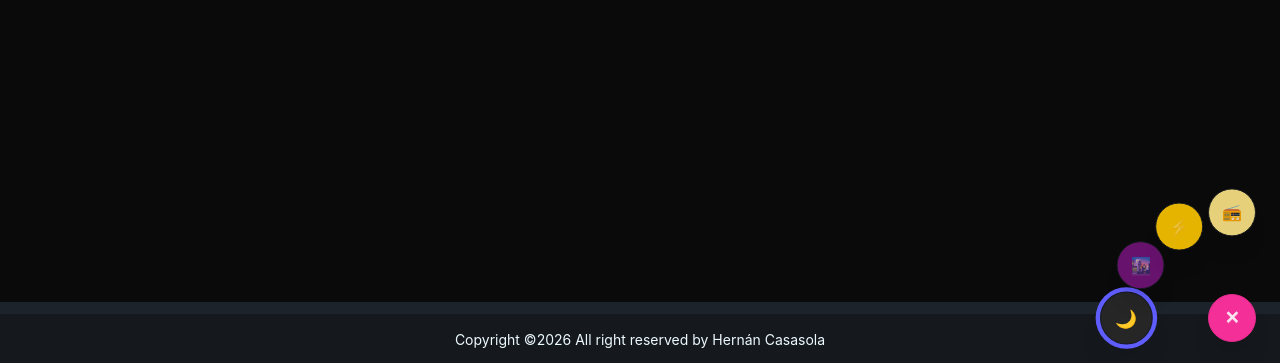
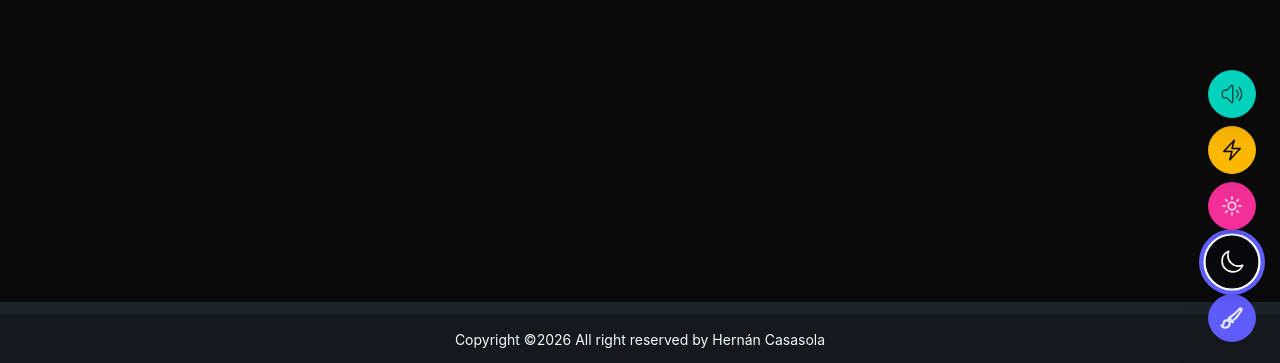
Before and after one commit to GuidoMaxier/music-app, a React (Vite) app: page / in a window 1280 px wide. Both pictures are taken after a click on the button 1232 px from the left and 752 px from the top of the page. Shown: the part 434-797 px from the top of the page. Built offline with nearby package versions, Linux system fonts and the light colour scheme; no server answers.

Commit message:
feat: use vertical speed dial with SVG icons for theme selector

```diff
--- a/src/components/ui/SpeedDialFAB.jsx
+++ b/src/components/ui/SpeedDialFAB.jsx
@@ -13,10 +13,46 @@
 import { useState, useEffect } from 'react'
 
 const THEMES = [
-  { name: 'dark', label: 'Dark', icon: '🌙', color: 'bg-neutral-800 text-white' },
-  { name: 'synthwave', label: 'Synthwave', icon: '🌆', color: 'bg-fuchsia-900 text-pink-300' },
-  { name: 'cyberpunk', label: 'Cyberpunk', icon: '⚡', color: 'bg-yellow-400 text-black' },
-  { name: 'retro', label: 'Retro', icon: '📻', color: 'bg-amber-200 text-amber-900' },
+  {
+    name: 'dark',
+    label: 'Dark Mode',
+    icon: (
+      <svg xmlns="http://www.w3.org/2000/svg" className="size-6" fill="none" viewBox="0 0 24 24" strokeWidth="1.5" stroke="currentColor">
+        <path strokeLinecap="round" strokeLinejoin="round" d="M21.752 15.002A9.718 9.718 0 0118 15.75c-5.385 0-9.75-4.365-9.75-9.75 0-1.33.266-2.597.748-3.752A9.753 9.753 0 003 11.25C3 16.635 7.365 21 12.75 21a9.753 9.753 0 009.002-5.998z" />
+      </svg>
+    ),
+    btnClass: 'btn-neutral text-white',
+  },
+  {
+    name: 'synthwave',
+    label: 'Synthwave',
+    icon: (
+      <svg xmlns="http://www.w3.org/2000/svg" className="size-6" fill="none" viewBox="0 0 24 24" strokeWidth="1.5" stroke="currentColor">
+        <path strokeLinecap="round" strokeLinejoin="round" d="M12 3v2.25m6.364.386l-1.591 1.591M21 12h-2.25m-.386 6.364l-1.591-1.591M12 18.75V21m-4.773-4.227l-1.591 1.591M5.25 12H3m4.227-4.773L5.636 5.636M15.75 12a3.75 3.75 0 11-7.5 0 3.75 3.75 0 017.5 0z" />
+      </svg>
+    ),
+    btnClass: 'btn-secondary text-secondary-content',
+  },
+  {
+    name: 'cyberpunk',
+    label: 'Cyberpunk',
+    icon: (
+      <svg xmlns="http://www.w3.org/2000/svg" className="size-6" fill="none" viewBox="0 0 24 24" strokeWidth="1.5" stroke="currentColor">
+        <path strokeLinecap="round" strokeLinejoin="round" d="M3.75 13.5l10.5-11.25L12 10.5h8.25L9.75 21.75 12 13.5H3.75z" />
+      </svg>
+    ),
+    btnClass: 'btn-warning text-black',
+  },
+  {
+    name: 'retro',
+    label: 'Retro',
+    icon: (
+      <svg xmlns="http://www.w3.org/2000/svg" className="size-6" fill="none" viewBox="0 0 24 24" strokeWidth="1.5" stroke="currentColor">
+        <path strokeLinecap="round" strokeLinejoin="round" d="M19.114 5.636a9 9 0 010 12.728M16.463 8.288a5.25 5.25 0 010 7.424M6.75 8.25l4.72-4.72a.75.75 0 011.28.53v15.88a.75.75 0 01-1.28.53l-4.72-4.72H4.51c-.88 0-1.704-.507-1.938-1.354A9.01 9.01 0 012.25 12c0-.83.112-1.633.322-2.396C2.806 8.757 3.63 8.25 4.51 8.25H6.75z" />
+      </svg>
+    ),
+    btnClass: 'btn-accent text-accent-content',
+  },
 ]
 
 export default function SpeedDialFAB() {
@@ -31,37 +67,39 @@ export default function SpeedDialFAB() {
 
   const handleSelectTheme = (themeName) => {
     setCurrentTheme(themeName)
-    // Cierra el focus para que los botones vuelvan a guardarse
     if (document.activeElement) {
       document.activeElement.blur()
     }
   }
 
   return (
-    <div className="fab fab-flower fixed bottom-6 right-6 z-50">
-      {/* Botón principal accesible con tabIndex para compatibilidad total */}
+    <div className="fab fixed bottom-6 right-6 z-50">
+      {/* Botón trigger principal accesible */}
       <div
         tabIndex={0}
         role="button"
-        className="btn btn-circle btn-lg btn-primary shadow-2xl hover:scale-105 transition-transform"
-        aria-label="Abrir selector de temas"
-        title="Cambiar tema visual"
+        className="btn btn-lg btn-circle btn-primary shadow-2xl hover:scale-105 transition-transform"
+        aria-label="Abrir temas"
+        title="Temas visuales"
       >
-        <svg xmlns="http://www.w3.org/2000/svg" className="h-6 w-6" fill="none" viewBox="0 0 24 24" stroke="currentColor">
-          <path strokeLinecap="round" strokeLinejoin="round" strokeWidth={2} d="M7 21a4 4 0 01-4-4 5 5 0 015-5 4 4 0 014 4 4 4 0 01-4 4zm0 0h10a2 2 0 002-2v-4a2 2 0 00-2-2h-2.343M11 7.343l1.657-1.657a2 2 0 012.828 0l2.829 2.829a2 2 0 010 2.828l-8.486 8.485M7 17h.01" />
+        <svg
+          aria-label="Palette / Theme"
+          xmlns="http://www.w3.org/2000/svg"
+          fill="none"
+          viewBox="0 0 24 24"
+          strokeWidth="2"
+          stroke="currentColor"
+          className="size-6"
+        >
+          <path
+            strokeLinecap="round"
+            strokeLinejoin="round"
+            d="M9.53 16.122a3 3 0 00-5.78 1.128 2.25 2.25 0 01-2.4 2.245 4.5 4.5 0 008.4-2.245c0-.399-.078-.78-.22-1.128zm0 0a15.998 15.998 0 003.388-1.62m-5.043-.025a15.994 15.994 0 011.622-3.395m3.42 3.42a15.995 15.995 0 004.764-4.648l3.876-5.814a1.151 1.151 0 00-1.597-1.597L14.14 8.163a15.996 15.996 0 00-4.649 4.763m3.42 3.42a6.776 6.776 0 00-3.42-3.42"
+          />
         </svg>
       </div>
 
-      {/* Botón que reemplaza al principal cuando el FAB se abre */}
-      <button
-        type="button"
-        className="fab-main-action btn btn-circle btn-lg btn-secondary shadow-xl"
-        title="Cerrar selector"
-      >
-        ✕
-      </button>
-
-      {/* Botones temáticos en abanico (flower) */}
+      {/* Botones de acción verticales que se despliegan hacia arriba */}
       {THEMES.map((theme) => {
         const isSelected = currentTheme === theme.name
 
@@ -74,12 +112,12 @@ export default function SpeedDialFAB() {
             <button
               type="button"
               onClick={() => handleSelectTheme(theme.name)}
-              className={`btn btn-circle btn-lg shadow-xl font-bold transition-all text-base ${theme.color} ${
-                isSelected ? 'ring-4 ring-primary scale-110' : 'hover:scale-110 opacity-90 hover:opacity-100'
+              className={`btn btn-lg btn-circle shadow-xl transition-all ${theme.btnClass} ${
+                isSelected ? 'ring-4 ring-offset-2 ring-primary scale-110' : 'hover:scale-105'
               }`}
-              aria-label={`Tema ${theme.label}`}
+              aria-label={theme.label}
             >
-              <span>{theme.icon}</span>
+              {theme.icon}
             </button>
           </div>
         )
```
